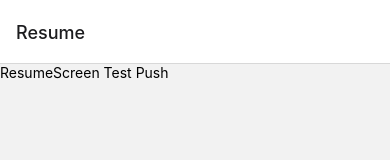
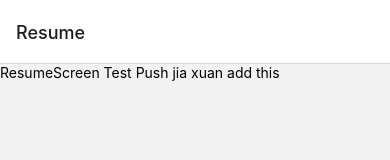
Before and after one commit to NigelTs3ng/TaskCloud, a React Native app: screen /Resume in a window 390 px wide. Shown: the top 160 px of the page. Built offline with nearby package versions, Linux system fonts and the light colour scheme.

Commit message:
Test Push

```diff
--- a/screens/ResumeScreen.js
+++ b/screens/ResumeScreen.js
@@ -4,7 +4,7 @@ import React from 'react'
 export default function ResumeScreen() {
   return (
     <Text>
-      ResumeScreen Test Push
+      ResumeScreen Test Push jia xuan add this
     </Text>
   )
 }
```
